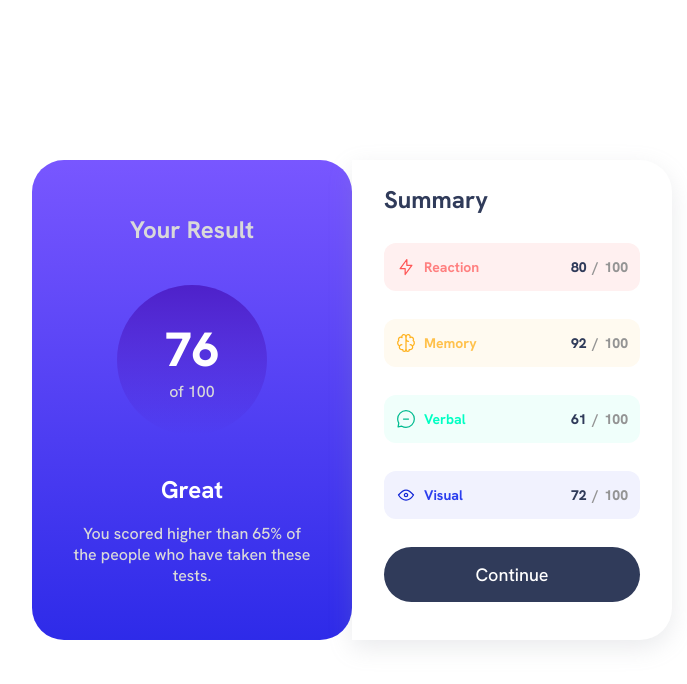
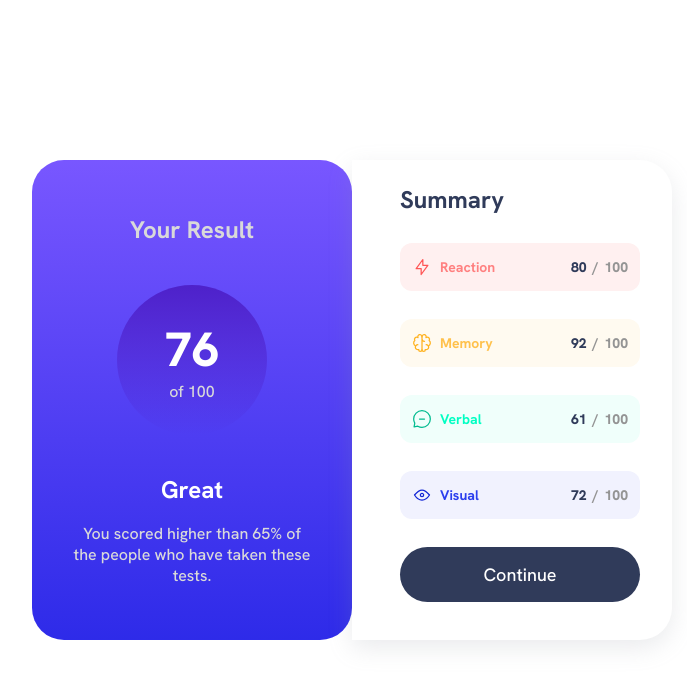
Before and after one commit to yurimzk/results-summary-component, a plain HTML site: page index.html in a window 1536 px wide. Shown: the whole page, without its empty margins (416-1103 px from the left). Drawn offline with Linux system fonts and the light colour scheme.

```diff
--- a/style.css
+++ b/style.css
@@ -99,6 +99,7 @@ h1 {
     flex-direction: column;
     gap: 1.6rem;
     padding: 2.4rem 2.4rem;
+    background-color: var(--neutral-white);
 }
 
 #summary-wrapper h2 {
@@ -224,7 +225,7 @@ h1 {
         height: 48.0rem;
         gap: 2.8rem;
         border-radius: 0 3.2rem 3.2rem 0;
-        padding: 2.4rem 3.2rem;
+        padding: 2.4rem 3.2rem 2.4rem 4.8rem;
         box-shadow: var(--color-box-shadow) 0px 8px 24px;
     }
 
```
